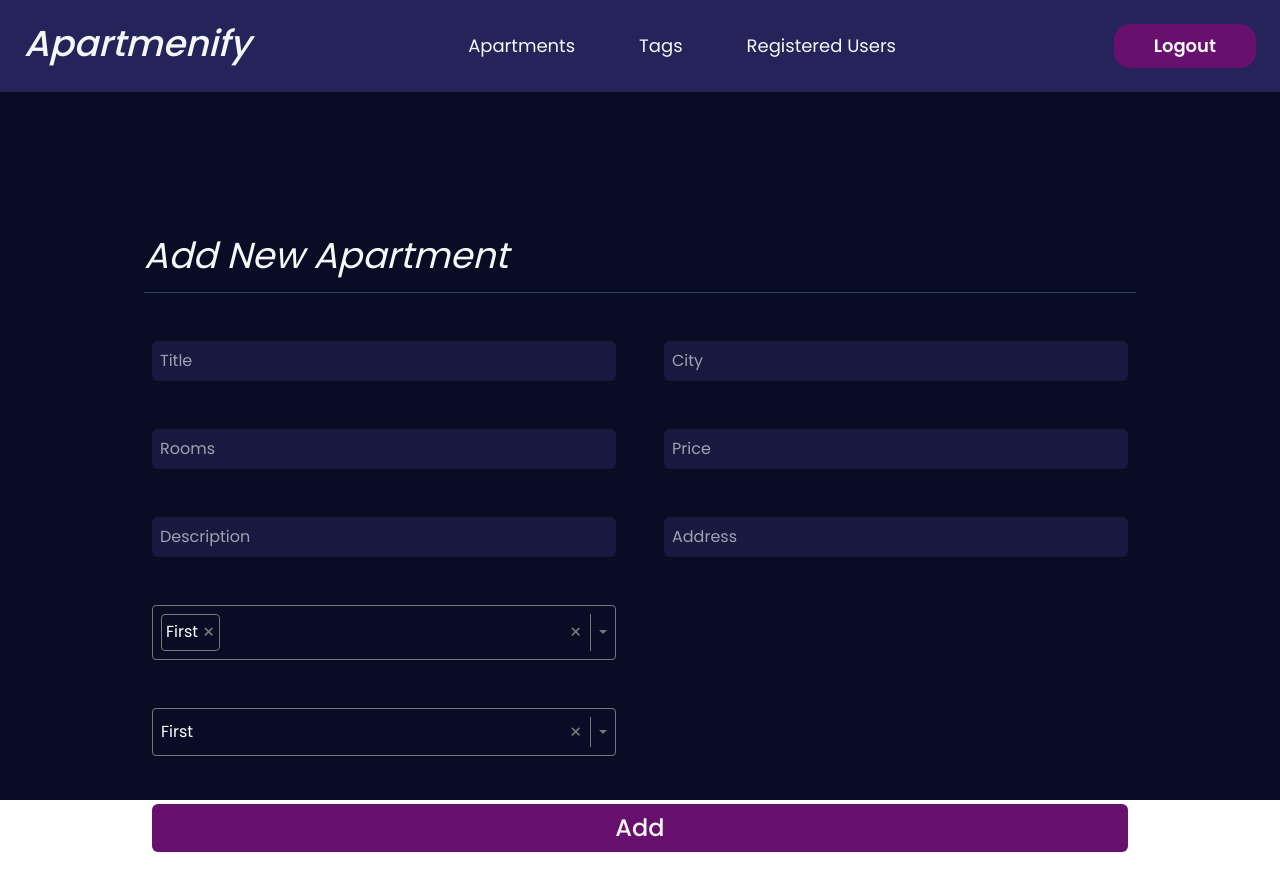
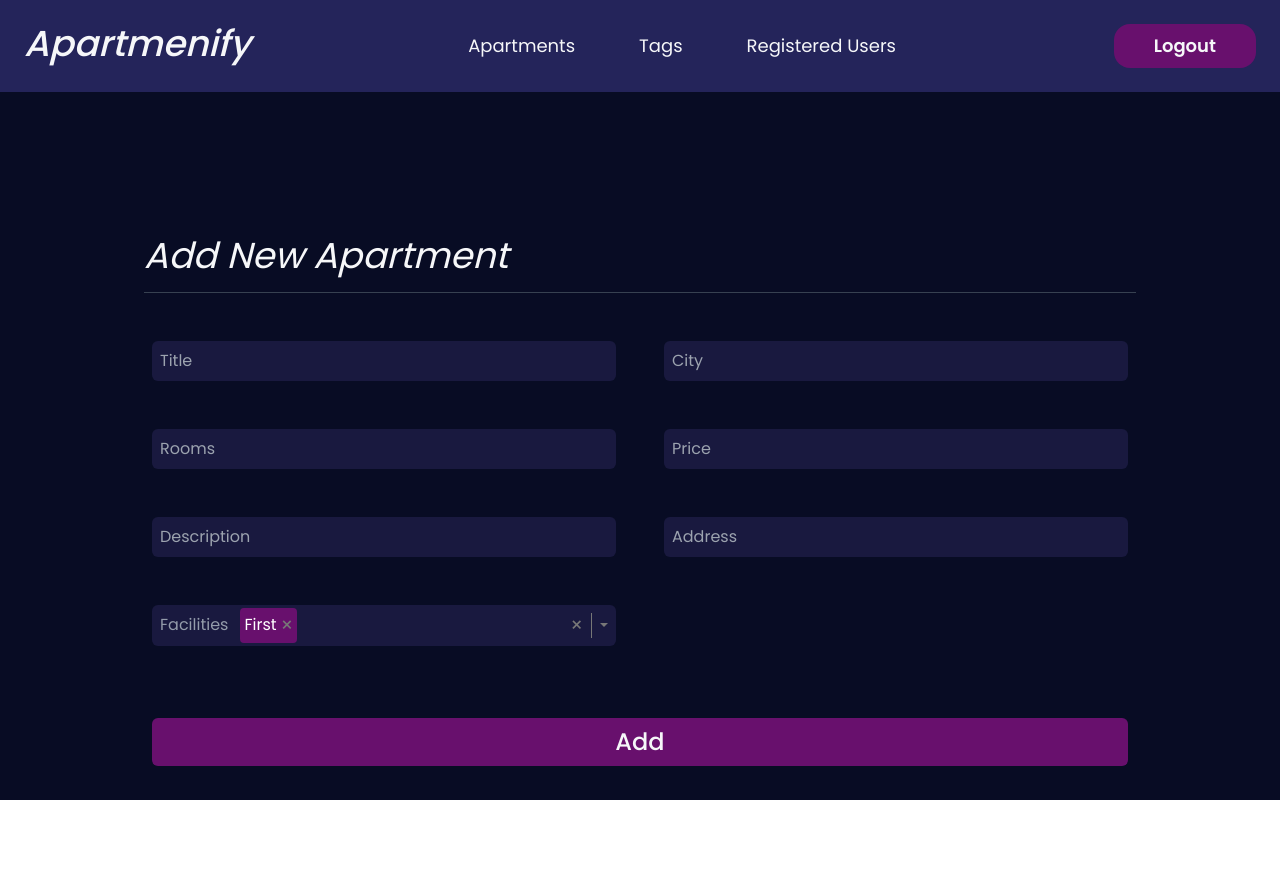
Before and after one commit to zrvnarmarin/Apartments-App, a React (Vite) app in the folder apartments-app/: page /main/addNewApartment in a window 1280 px wide. Shown: the top 890 px of the page. After the commit the page ends 814 px from the top, so only its background shows below. Built offline with nearby package versions, Linux system fonts and the light colour scheme.

Commit message:
adding multiselector with all of it functions

```diff
--- a/apartments-app/src/components/Main/AddNewApartment.jsx
+++ b/apartments-app/src/components/Main/AddNewApartment.jsx
@@ -65,7 +65,7 @@ const AddNewApartment = ({ onSetNewApartment }) => {
         status: state.status,
       }
 
-      onSetNewApartment(newApartment)
+      // onSetNewApartment(newApartment)
     })
   }
 
@@ -95,20 +95,19 @@ const AddNewApartment = ({ onSetNewApartment }) => {
   ]
 
   const [value1, setValue1] = useState([options[0]])
-  const [value2, setValue2] = useState(options[0])
 
   return (
     <div className='flex flex-col text-white font-poppins justify-center px-4 pt-36 md:px-36'>
       <h1 className='border-b-[#374151] border-b-[1px] pb-4 italic text-4xl font-normal text-[#f6f7f9] text-left'>Add New Apartment</h1>
 
-      <form onSubmit={submitFormHandler} className='grid rid-cols-1 sm:grid-cols-2 my-10  gap-12 p-2'>
+      <form onSubmit={submitFormHandler} className='grid grid-cols-1 sm:grid-cols-2 my-10  gap-12 p-2'>
         <input onChange={titleChangeHandler} className='p-2 bg-[#19193f] focus:bg-[#24245a] rounded-md outline-none' type="text" placeholder='Title' />
         <input onChange={cityChangeHandler} className='p-2 bg-[#19193f] focus:bg-[#24245a] rounded-md outline-none' type="text" placeholder='City' />
         <input onChange={roomsChangeHandler} className='p-2 bg-[#19193f] focus:bg-[#24245a] rounded-md outline-none' type="text" placeholder='Rooms' />
         <input onChange={priceChangeHandler} className='p-2 bg-[#19193f] focus:bg-[#24245a] rounded-md outline-none' type="text" placeholder='Price' />
         <input onChange={descriptionChangeHandler} className='p-2 bg-[#19193f] focus:bg-[#24245a] rounded-md outline-none' type="text" placeholder='Description' />
         <input onChange={addressChangeHandler} className='p-2 bg-[#19193f] focus:bg-[#24245a] rounded-md outline-none' type="text" placeholder='Address' />
-        <>
+        <div className=''>
           <Select
             multiple
             options={options}
@@ -116,8 +115,8 @@ const AddNewApartment = ({ onSetNewApartment }) => {
             onChange={o => setValue1(o)}
           />
           <br />
-          <Select options={options} value={value2} onChange={o => setValue2(o)} />
-        </>
+          {/* <Select options={options} value={value2} onChange={o => setValue2(o)} /> */}
+        </div>
         <button
           type='submit'
           className='font-medium col-span-full text-2xl px-12 py-2 rounded-md text-[#f6f7f9] bg-[#68106d]'
--- a/apartments-app/src/components/UI/Select.jsx
+++ b/apartments-app/src/components/UI/Select.jsx
@@ -30,39 +30,40 @@ export function Select({ multiple, value, onChange, options }) {
     if (isOpen) setHighlightedIndex(0)
   }, [isOpen])
 
-  useEffect(() => {
-    const handler = (e) => {
-      if (e.target != containerRef.current) return
-      switch (e.code) {
-        case "Enter":
-        case "Space":
-          setIsOpen(prev => !prev)
-          if (isOpen) selectOption(options[highlightedIndex])
-          break
-        case "ArrowUp":
-        case "ArrowDown": {
-          if (!isOpen) {
-            setIsOpen(true)
-            break
-          }
+  // kod sam zakomentirao zbog buga za remove event listener!
+//   useEffect(() => {
+//     const handler = (e) => {
+//       if (e.target != containerRef.current) return
+//       switch (e.code) {
+//         case "Enter":
+//         case "Space":
+//           setIsOpen(prev => !prev)
+//           if (isOpen) selectOption(options[highlightedIndex])
+//           break
+//         case "ArrowUp":
+//         case "ArrowDown": {
+//           if (!isOpen) {
+//             setIsOpen(true)
+//             break
+//           }
 
-          const newValue = highlightedIndex + (e.code === "ArrowDown" ? 1 : -1)
-          if (newValue >= 0 && newValue < options.length) {
-            setHighlightedIndex(newValue)
-          }
-          break
-        }
-        case "Escape":
-          setIsOpen(false)
-          break
-      }
-    }
-    containerRef.current?.addEventListener("keydown", handler)
+//           const newValue = highlightedIndex + (e.code === "ArrowDown" ? 1 : -1)
+//           if (newValue >= 0 && newValue < options.length) {
+//             setHighlightedIndex(newValue)
+//           }
+//           break
+//         }
+//         case "Escape":
+//           setIsOpen(false)
+//           break
+//       }
+//     }
+//     containerRef.current.addEventListener("keydown", handler)
 
-    return () => {
-      containerRef.current?.removeEventListener("keydown", handler)
-    }
-  }, [isOpen, highlightedIndex, options])
+//     return () => {
+//       containerRef.current.removeEventListener("keydown", handler)
+//     }
+//   }, [isOpen, highlightedIndex, options])
 
   return (
     <div
@@ -72,6 +73,7 @@ export function Select({ multiple, value, onChange, options }) {
       tabIndex={0}
       className={styles.container}
     >
+        <span>Facilities</span>
     <span className={styles.value}>
         {multiple
         ? value.map(v => (
@@ -98,7 +100,9 @@ export function Select({ multiple, value, onChange, options }) {
       >
         &times;
       </button>
+      <div className="styles.divider-container">
           <div className={styles.divider}></div>
+      </div>
       <div className={styles.caret}></div>
       <ul className={`${styles.options} ${isOpen ? styles.show : ""}`}>
         {options.map((option, index) => (
--- a/apartments-app/src/styles/select.module.css
+++ b/apartments-app/src/styles/select.module.css
@@ -2,13 +2,16 @@
   position: relative;
   width: 100%;
   min-height: 1.5em;
-  border: .05em solid #777;
   display: flex;
   align-items: center;
   gap: .5em;
-  padding: .5em;
-  border-radius: .25em;
+  padding: 3px;
+  padding-left: 8px;
+  padding-right: 8px;
+  border-radius: 6px;
   outline: none;
+  background-color: #19193f;
+  color: #949cab;
 }
 
 .container:focus {
@@ -20,6 +23,7 @@
   display: flex;
   gap: .5em;
   flex-wrap: wrap;
+  padding-left: 4px;
 }
 
 .clear-btn {
@@ -37,10 +41,16 @@
   color: #333;
 }
 
+.divider-container {
+    background-color: red;
+}
+
 .divider {
   background-color: #777;
   align-self: stretch;
   width: .05em;
+  display: flex;
+  height: 25px;
 }
 
 .caret {
@@ -57,7 +67,6 @@
   display: none;
   max-height: 15em;
   overflow-y: auto;
-  border: .05em solid #777;
   border-radius: .25em;
   width: 100%;
   left: 0;
@@ -73,27 +82,29 @@
 .option {
   padding: .25em .5em;
   cursor: pointer;
+  color: white;
 }
 
-.option.selected {
+/* .option.selected {
   background-color: hsl(200, 100%, 70%);
-}
+} */
 
 .option.highlighted {
-  background-color: hsl(200, 100%, 50%);
+  background-color: #68106d;
   color: white
 }
 
 .option-badge {
   display: flex;
   align-items: center;
-  border: .05em solid #777;
   border-radius: .25em;
   padding: .15em .25em;
   gap: .25em;
   cursor: pointer;
   background: none;
   outline: none;
+  background-color: #68106d;
+  color: white;
 }
 
 .option-badge:hover,
```
Lines whose indentation alone changed are shown as unchanged.
